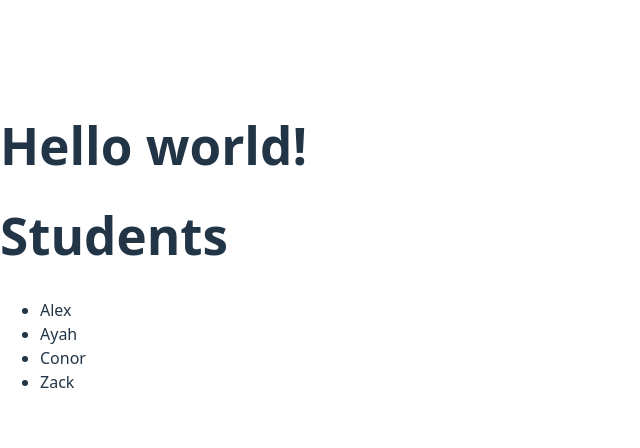
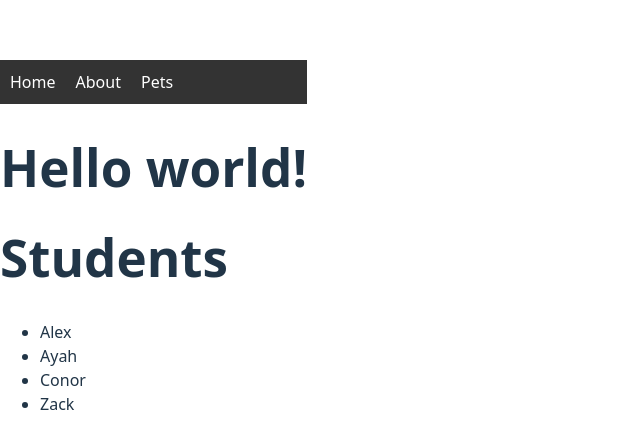
Before and after one commit to Cwan7/git-collaboration-lab, a React (Vite) app: page / in a window 1280 px wide. Shown: the part 154-602 px from the top of the page, without its empty margins (0-640 px from the left). Built offline with nearby package versions, Linux system fonts and the light colour scheme.

Commit message:
added navbar logic

```diff
--- a/src/App.jsx
+++ b/src/App.jsx
@@ -1,5 +1,6 @@
 import { useState } from 'react'
 import Students from './Students';
+import NavBar from './components/NavBar';
 
 const App = () => {
 
@@ -17,6 +18,7 @@ const App = () => {
   ];
   return (
     <>
+    <NavBar />
     <h1>Hello world!</h1>
     <Students />
     </>
--- a/src/components/NavBar.jsx
+++ b/src/components/NavBar.jsx
@@ -1 +1,38 @@
-asdfaaasdf
+// 1. Import React
+import React from 'react';
+
+// 2. Define the component
+const NavBar = () => {
+  // 3. Return JSX
+  return (
+    <nav style={styles.nav}>
+      <ul style={styles.list}>
+        <li><a style={styles.link} href="/">Home</a></li>
+        <li><a style={styles.link} href="/about">About</a></li>
+        <li><a style={styles.link} href="/pets">Pets</a></li>
+      </ul>
+    </nav>
+  );
+};
+
+// 4. Inline styles (simple example)
+const styles = {
+  nav: {
+    backgroundColor: '#333',
+    padding: '10px',
+  },
+  list: {
+    listStyle: 'none',
+    display: 'flex',
+    gap: '20px',
+    margin: 0,
+    padding: 0,
+  },
+  link: {
+    color: 'white',
+    textDecoration: 'none',
+  },
+};
+
+// 5. Export the component
+export default NavBar;
```
